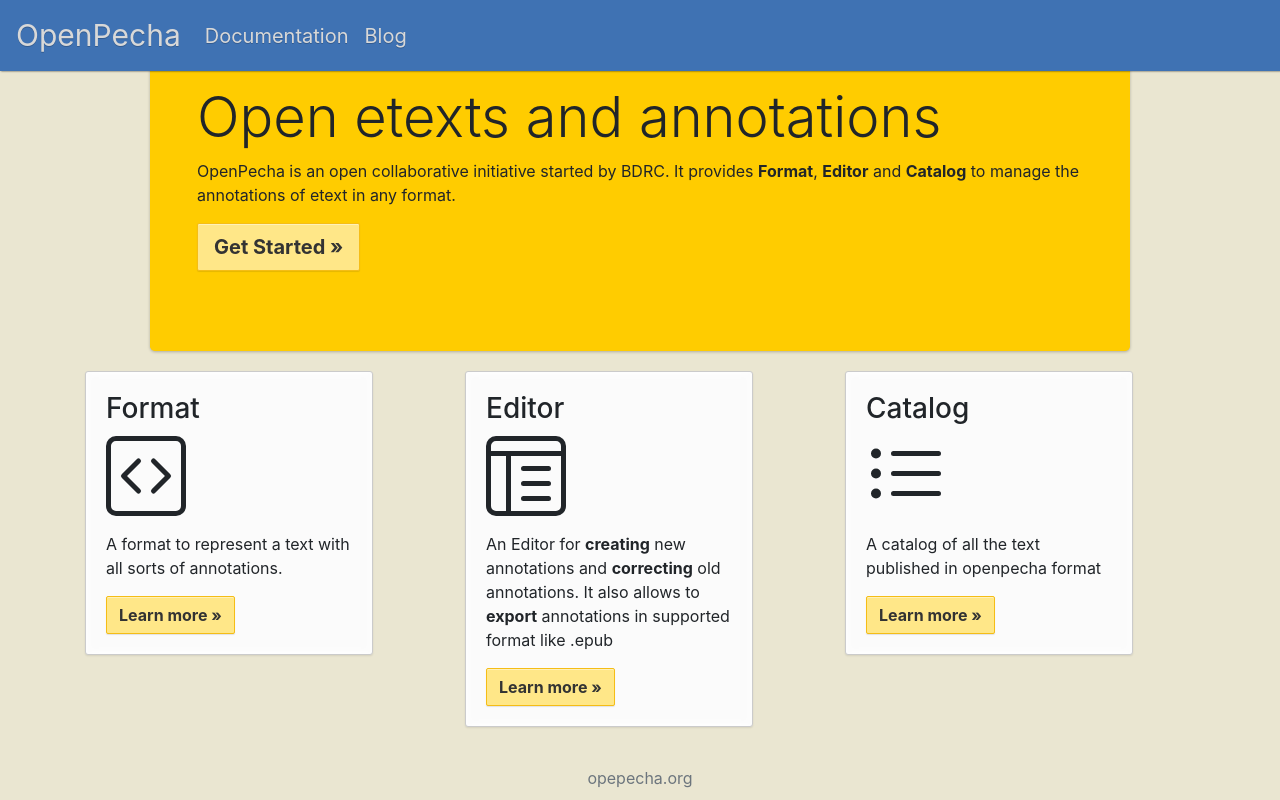
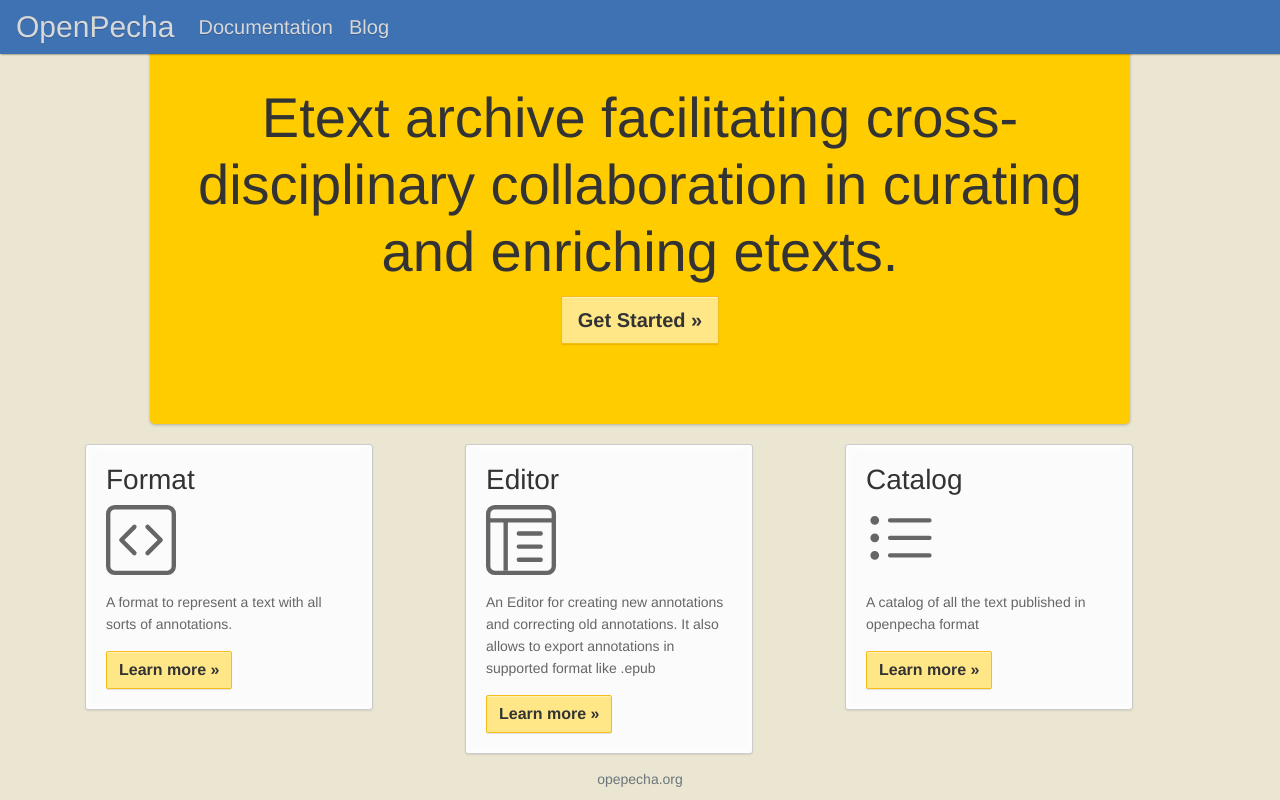
Before and after one commit to OpenPecha/openpecha-bot, a Flask app: page / in a window 1280 px wide. Run offline with Flask 2, Linux system fonts and the light colour scheme; parts of the project's set-up code (start-up, migrations or seed data) failed here and were passed over; some libraries are stand-ins or nearby versions.

Commit message:
fix(landing-page): change font-family & definition

```diff
--- a/editor/static/css/main.css
+++ b/editor/static/css/main.css
@@ -1,5 +1,29 @@
 body {
   background-color: #eae6d1;
+  font: 14px/22px "Quattrocento Sans", "Helvetica Neue", Helvetica, Arial,
+    sans-serif;
+  color: #666;
+  font-weight: 300;
+}
+
+h1 {
+  font-size: 28px;
+}
+
+h1,
+h2,
+h3 {
+  line-height: 1.1;
+}
+
+h1,
+h2,
+h3,
+h4,
+h5,
+h6 {
+  color: #333;
+  margin: 0 0 10px;
 }
 
 .bg {
@@ -47,6 +71,10 @@ body {
   margin: 20px 150px;
   background: #ffcc00;
   box-shadow: 0px 1px 3px rgba(0, 0, 0, 0.25);
+}
+
+.main .jumbotron .container p {
+  font-size: 5em;
 }
 
 .card {
--- a/editor/templates/index.html
+++ b/editor/templates/index.html
@@ -29,11 +29,11 @@
 <main role="main">
     <div class="jumbotron">
         <div class="container">
-            <h3 class="display-4">Open etexts and annotations</h3>
-            <p>OpenPecha is an open collaborative initiative started by BDRC. It provides <strong>Format</strong>,
-                <strong>Editor</strong> and <strong>Catalog</strong> to manage the annotations of etext in any format.
-            </p>
-            <p><a class="btn-custom btn-lg" href="#" role="button" data-toggle="modal"
+            <h4 class="display-4 text-center">Etext archive facilitating cross-disciplinary collaboration in
+                curating
+                and enriching
+                etexts.</h4>
+            <p class="text-center"><a class="btn-custom btn-lg" href="#" role="button" data-toggle="modal"
                     data-target="#CreatePechaModal">Get
                     Started &raquo;</a></p>
         </div>
@@ -41,7 +41,7 @@
 
     <div class="container">
         <div class="row">
-            <div class="col-md-4">
+            <div class="col">
                 <div class="card" style="width: 18rem;">
                     <div class="card-body">
                         <h3 class="card-title">Format</h3>
@@ -62,7 +62,7 @@
                     </div>
                 </div>
             </div>
-            <div class="col-md-4">
+            <div class="col">
                 <div class="card" style="width: 18rem;">
                     <div class="card-body">
                         <h3 class="card-title">Editor</h3>
@@ -87,7 +87,7 @@
                     </div>
                 </div>
             </div>
-            <div class="col-md-4">
+            <div class="col">
                 <div class="card" style="width: 18rem;">
                     <div class="card-body">
                         <h3 class="card-title">Catalog</h3>
```
